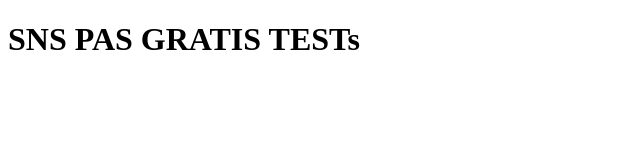
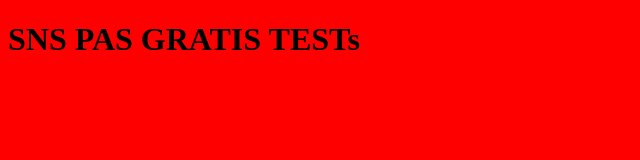
Before and after one commit to williamopmie/SNS2.github.io, a plain HTML site: page index.html in a window 1280 px wide. Shown: the whole page, without its empty margins (0-640 px from the left). Drawn offline with Linux system fonts and the light colour scheme.

Commit message:
Update app.css

```diff
--- a/app.css
+++ b/app.css
@@ -1,3 +1,3 @@
 body{
-  backgroundColor: red;
+  background-color: red;
 }
```
